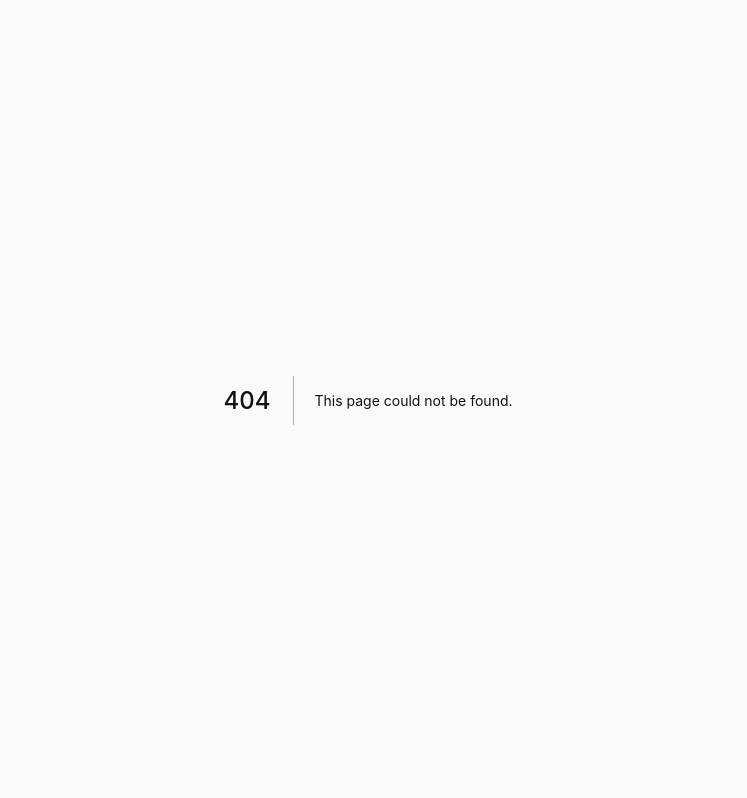
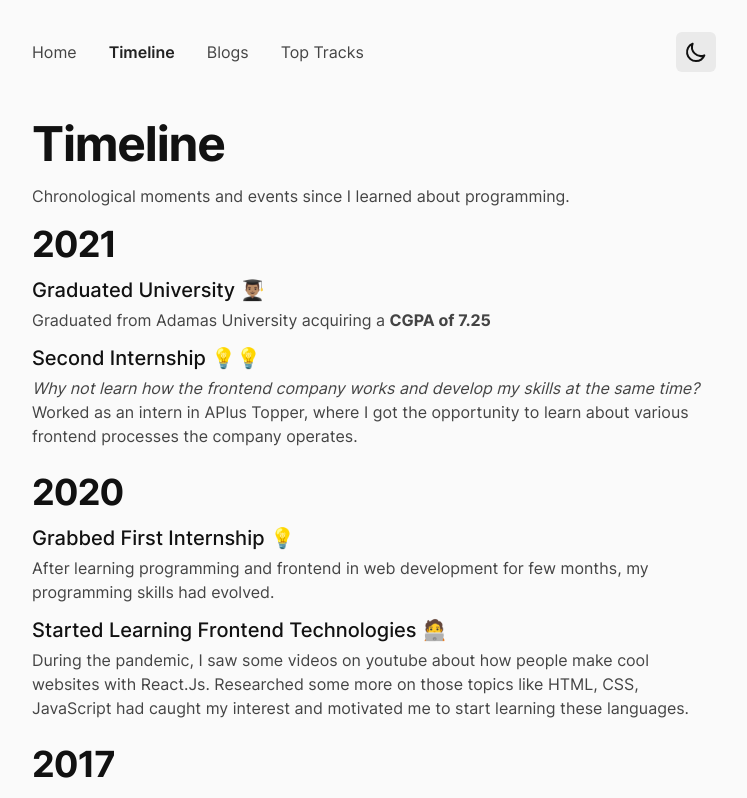
Before and after one commit to DawnMD/blog-next, a Next.js app: page /timeline in a window 1280 px wide. Before the commit this address had no page. Shown: the top 798 px of the page, without its empty margins (272-1019 px from the left). Built offline with nearby package versions, Linux system fonts and the light colour scheme; no server answers; what @tailwindcss/typography would draw is missing.

Commit message:
Add timeline page

```diff
--- /dev/null
+++ b/pages/timeline.tsx
@@ -0,0 +1,50 @@
+import { NextSeo } from 'next-seo';
+import AnimateLayout from '../components/Layout/AnimateLayout';
+import { timelineData } from '../data/timelineData';
+import parse from 'html-react-parser';
+
+const title = 'My Timeline';
+const description = 'Things I did and achieved.';
+
+const Timeline = (): JSX.Element => {
+  return (
+    <AnimateLayout>
+      <NextSeo
+        title='Home'
+        description={description}
+        openGraph={{ title, description }}
+      />
+      <section className='flex flex-col max-w-2xl gap-4 mx-auto mb-16'>
+        <h1 className='text-3xl font-bold tracking-tight md:text-5xl'>
+          Timeline
+        </h1>
+        <p className='text-gray-600 dark:text-gray-400'>
+          Chronological moments and events since I learned about programming.
+        </p>
+        <div className='flex flex-col gap-6'>
+          {timelineData.map((item, tIdx) => (
+            <div key={`timeline-${tIdx}`} className='flex flex-col gap-3'>
+              <h3 className='text-2xl font-bold tracking-tight md:text-4xl'>
+                {item.year}
+              </h3>
+              {item.timelineProgress.map((data, pIdx) => (
+                <div
+                  key={`timeline-${tIdx}-${pIdx}`}
+                  className='flex flex-col gap-1'>
+                  <h4 className='text-lg font-medium md:text-xl'>
+                    {parse(data.heading)}
+                  </h4>
+                  <p className='text-gray-600 dark:text-gray-400'>
+                    {parse(data.caption)}
+                  </p>
+                </div>
+              ))}
+            </div>
+          ))}
+        </div>
+      </section>
+    </AnimateLayout>
+  );
+};
+
+export default Timeline;
```
